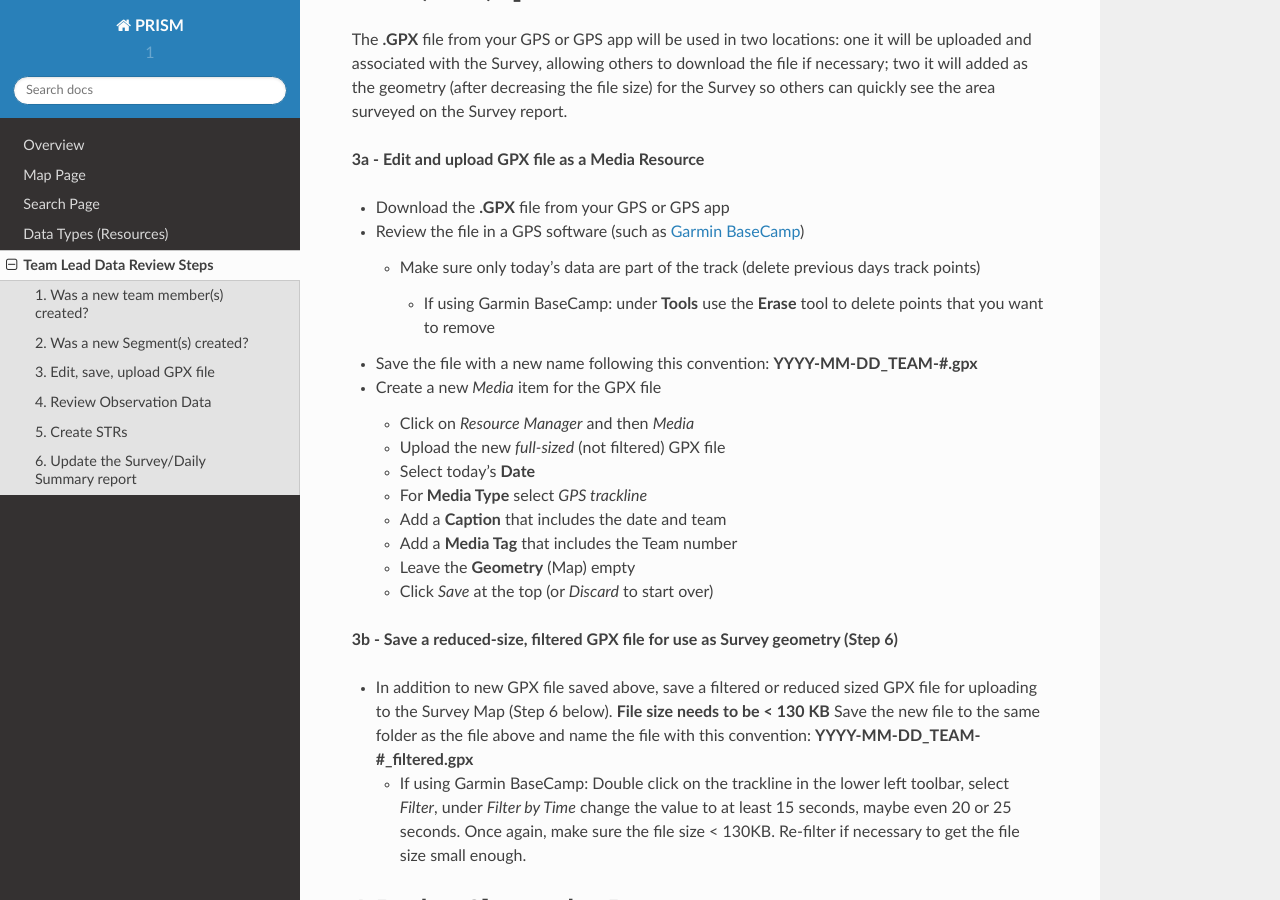
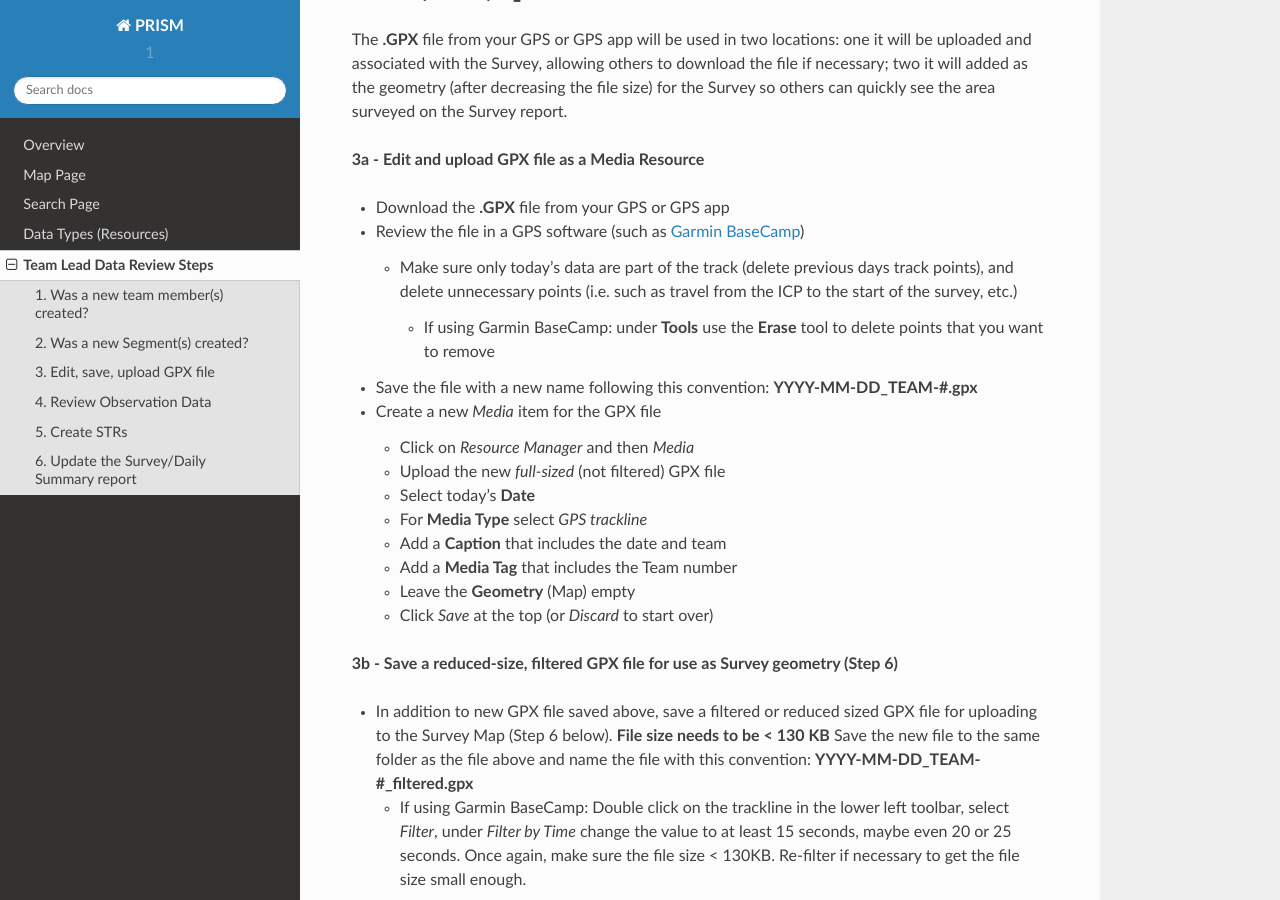
Before and after one commit to agraham/PRISM_rtd, a Sphinx documentation site: the page built from docs/teamlead.rst, in a window 1280 px wide and 900 px high, scrolled down 1068 px. Built offline with Sphinx 7.4.7 and the Read the Docs theme 2.0.0, drawn with Linux system fonts in a browser that asks for light colours.

Commit message:
Update teamlead.rst

```diff
--- a/docs/teamlead.rst
+++ b/docs/teamlead.rst
@@ -42,7 +42,7 @@ The **.GPX** file from your GPS or GPS app will be used in two locations: one it
 - Download the **.GPX** file from your GPS or GPS app
 - Review the file in a GPS software (such as `Garmin BaseCamp <http://www.garmin.com/en-US/shop/downloads/basecamp>`_)
 
-  * Make sure only today's data are part of the track (delete previous days track points)
+  * Make sure only today's data are part of the track (delete previous days track points), and delete unnecessary points (i.e. such as travel from the ICP to the start of the survey, etc.)
 
    * If using Garmin BaseCamp: under **Tools** use the **Erase** tool to delete points that you want to remove
 
@@ -63,7 +63,6 @@ The **.GPX** file from your GPS or GPS app will be used in two locations: one it
 - In addition to new GPX file saved above, save a filtered or reduced sized GPX file for uploading to the Survey Map (Step 6 below).  **File size needs to be < 130 KB**  Save the new file to the same folder as the file above and name the file with this convention: **YYYY-MM-DD_TEAM-#_filtered.gpx**
 
   * If using Garmin BaseCamp: Double click on the trackline in the lower left toolbar, select *Filter*, under *Filter by Time* change the value to at least 15 seconds, maybe even 20 or 25 seconds.  Once again, make sure the file size < 130KB.  Re-filter if necessary to get the file size small enough.
-
 
 4. Review Observation Data
 -----------------------------------------
```
